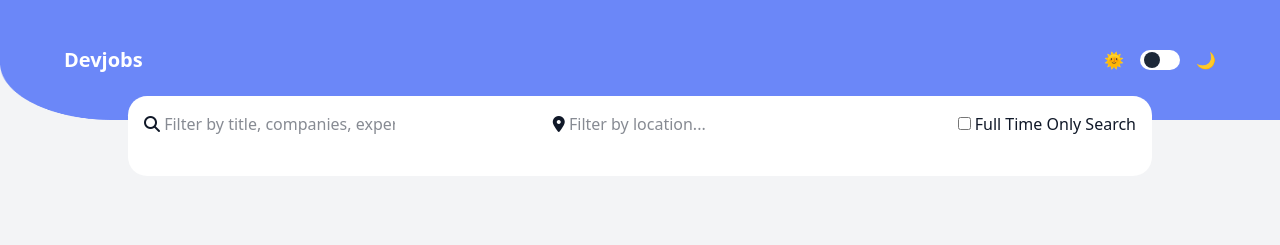
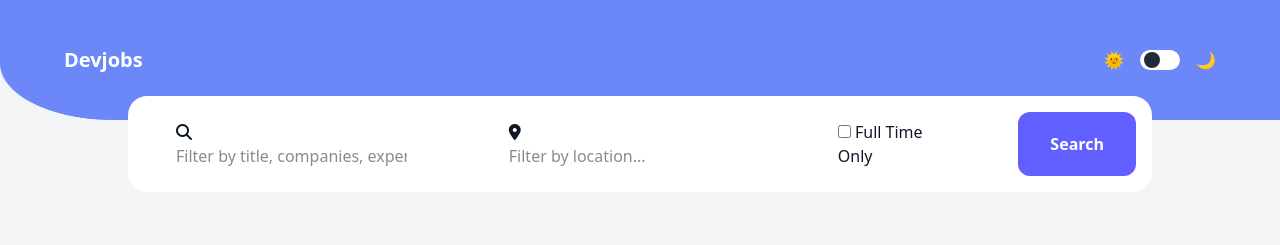
Before and after one commit to whimsicool/frontendmentor, a plain HTML site: page gh-jobs/index.html in a window 1280 px wide. Shown: the top 245 px of the page. Drawn offline with nearby package versions, Linux system fonts and the light colour scheme.

Commit message:
search-bar-tailwind-1.1

```diff
--- a/gh-jobs/index.html
+++ b/gh-jobs/index.html
@@ -29,9 +29,9 @@
         </div>
       </header>
       <div
-        class="absolute top-[80%] left-1/2 h-[10vh] -translate-x-1/2 w-4/5 flex justify-between bg-white rounded-[1.2rem] p-4 gap-8"
+        class="absolute top-[80%] left-1/2 -translate-x-1/2 w-4/5 flex justify-between bg-white rounded-[1.2rem] p-4 gap-8"
       >
-        <div class="input-group">
+        <div class="px-8 py-2">
           <i class="fa fa-search"></i>
           <input
             type="text"
@@ -39,15 +39,21 @@
           />
         </div>
 
-        <div class="input-group">
+        <div class="px-8 py-2">
           <i class="fa fa-map-marker-alt"></i>
           <input type="text" placeholder="Filter by location..." />
         </div>
 
-        <div class="filter-group">
+        <div class="px-8 py-2">
           <label> <input type="checkbox" /> Full Time Only </label>
-          <button>Search</button>
+
         </div>
+
+        <button
+            class="bg-indigo-500 text-white border-none px-8 py-2 rounded-xl font-bold cursor-pointer"
+          >
+            Search
+          </button>
       </div>
 
       <div
```
